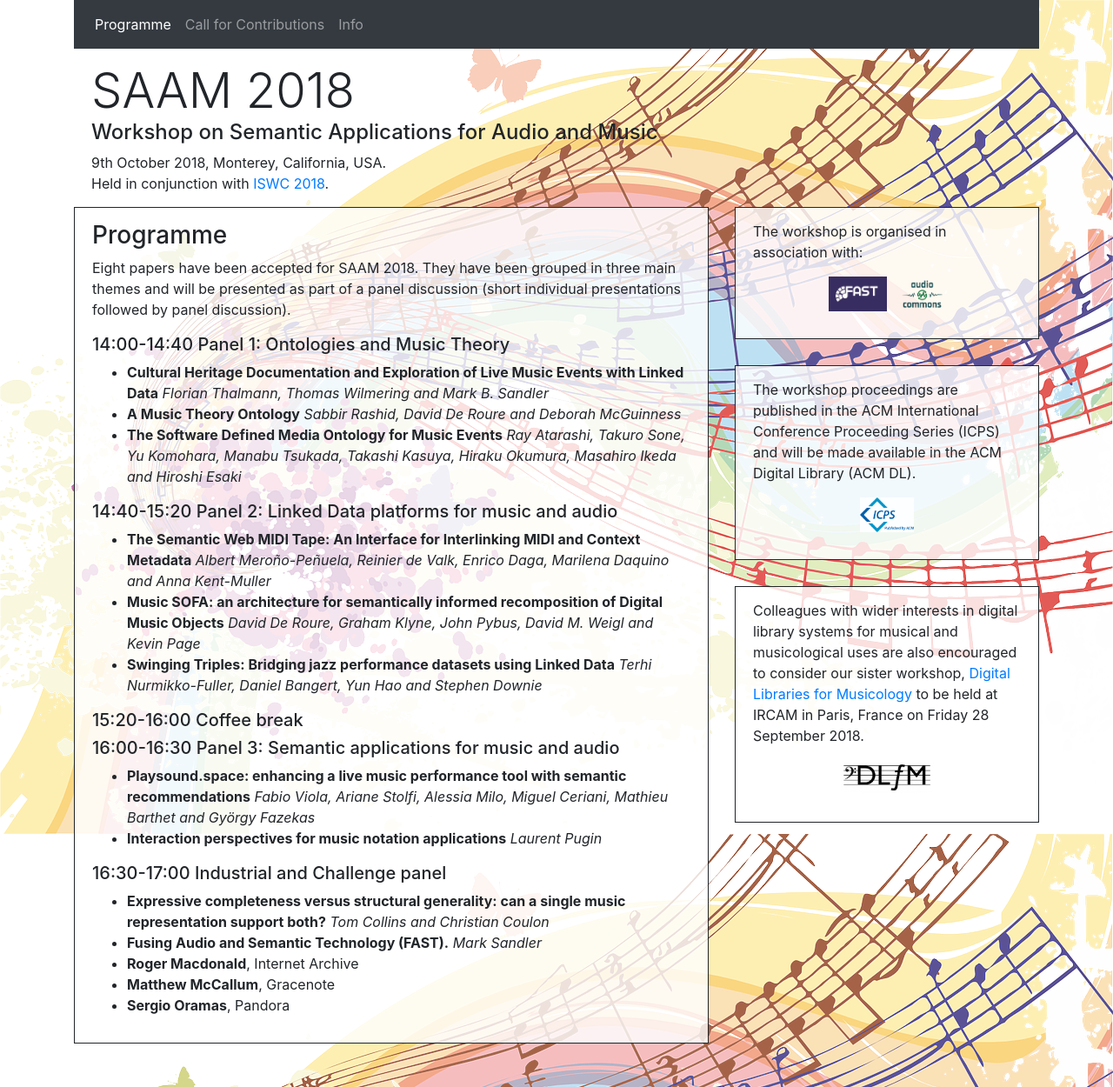
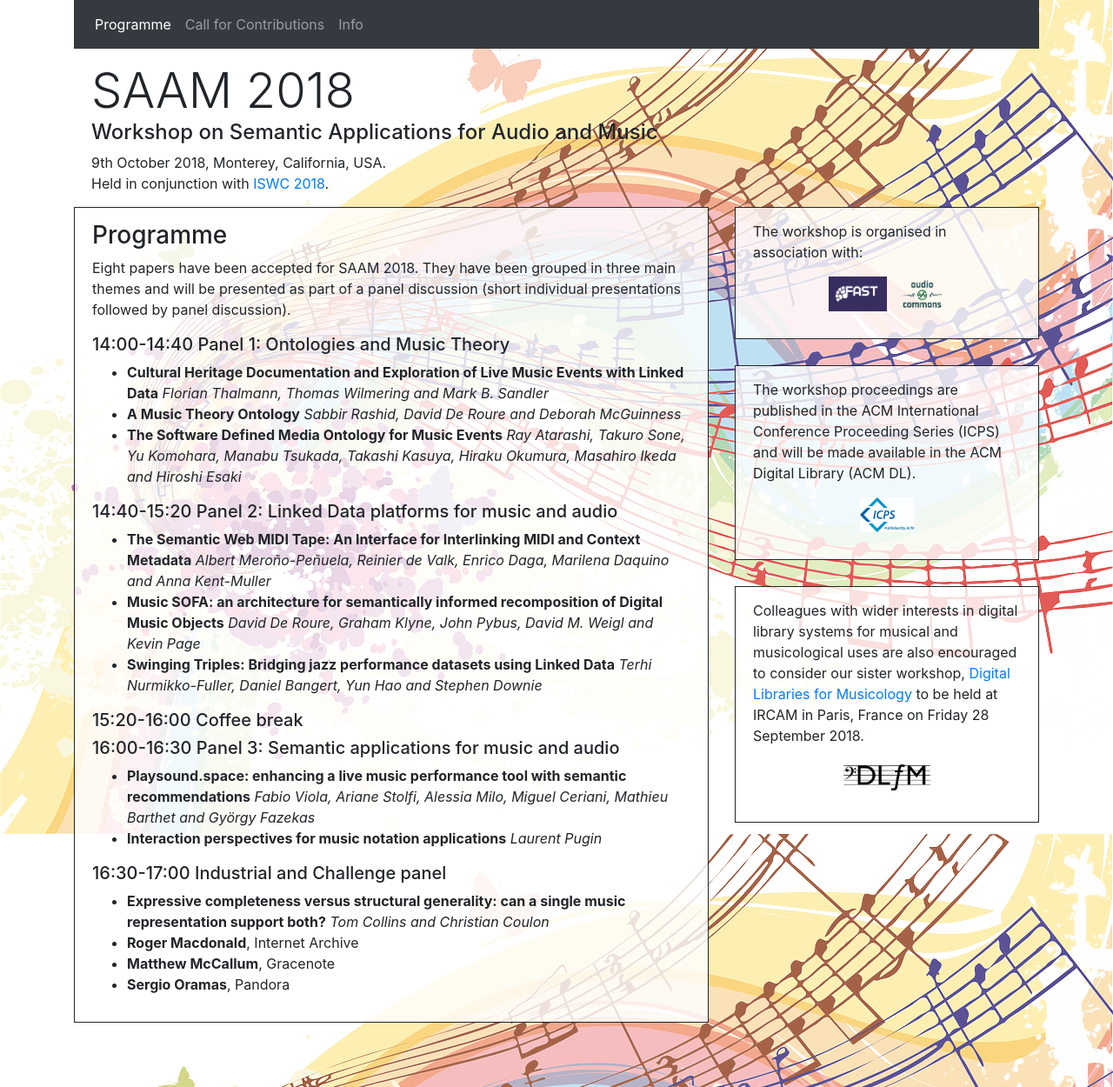
Before and after one commit to AudioCommons/SAAM2018-Website, a Jekyll site: the page built from program.md, in a window 1280 px wide. Shown: the whole page at 87% size. Built offline with Jekyll 4.4.1, drawn with Linux system fonts in a browser that asks for light colours; nearby versions of some CDN libraries.

Commit message:
Update presenters' list

```diff
--- a/program.md
+++ b/program.md
@@ -37,8 +37,6 @@ They have been grouped in three main themes and will be presented as part of a p
 - __Expressive completeness versus structural generality: can a single
 music representation support both?__
   _Tom Collins and Christian Coulon_
-- __Fusing Audio and Semantic Technology (FAST).__
-  _Mark Sandler_
 - __Roger Macdonald__, Internet Archive
 - __Matthew McCallum__, Gracenote
 - __Sergio Oramas__, Pandora
```
